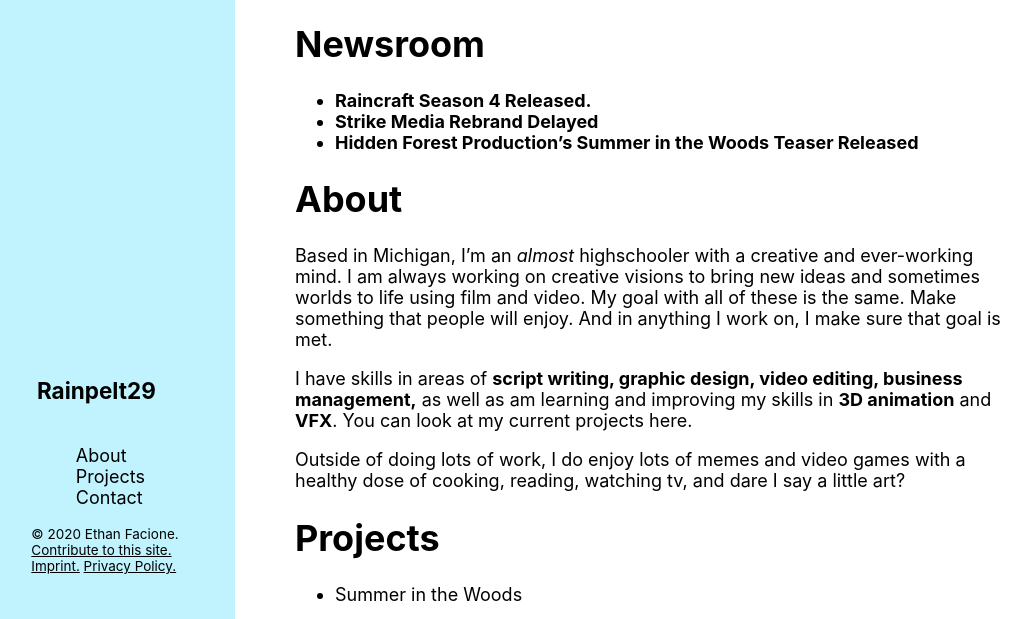
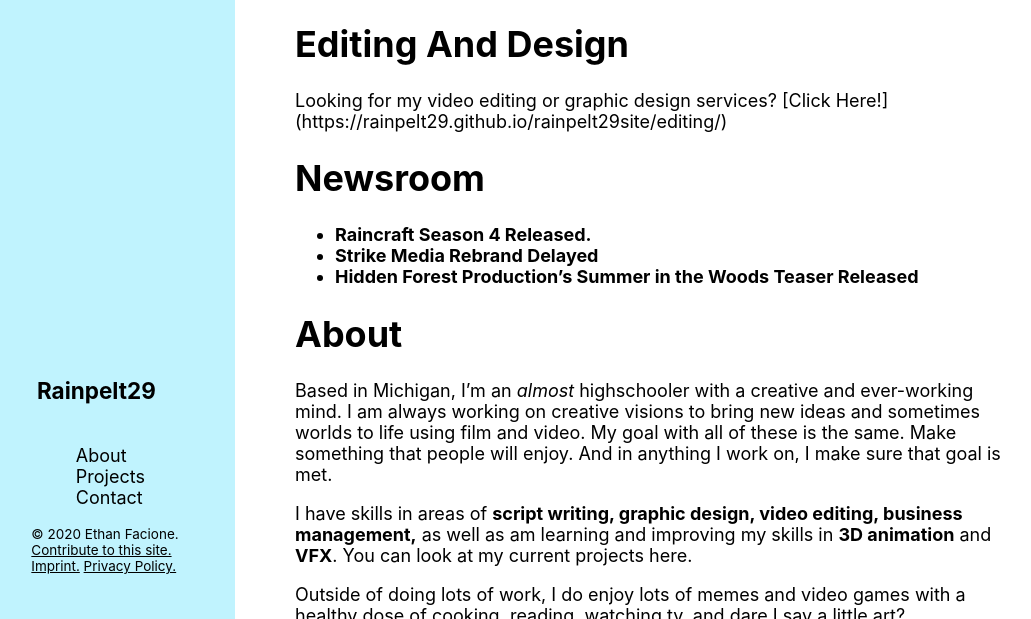
Before and after one commit to Rainpelt29/rainpelt29site, a Jekyll site: the page built from index.md, in a window 1280 px wide and 900 px high, cut to the strip 0-619 px from the top of the window. Shown: the whole strip, without its empty margins (35-1066 px from the left). Built offline with Jekyll 4.4.1, drawn with Linux system fonts in a browser that asks for light colours; some web fonts are replaced.

Commit message:
Update index.md

```diff
--- a/index.md
+++ b/index.md
@@ -2,6 +2,9 @@
 layout: page
 title: Home
 ---
+
+# Editing And Design
+Looking for my video editing or graphic design services? [Click Here!] (https://rainpelt29.github.io/rainpelt29site/editing/)
 
 # Newsroom
 - [**Raincraft Season 4 Released.**]()
```
